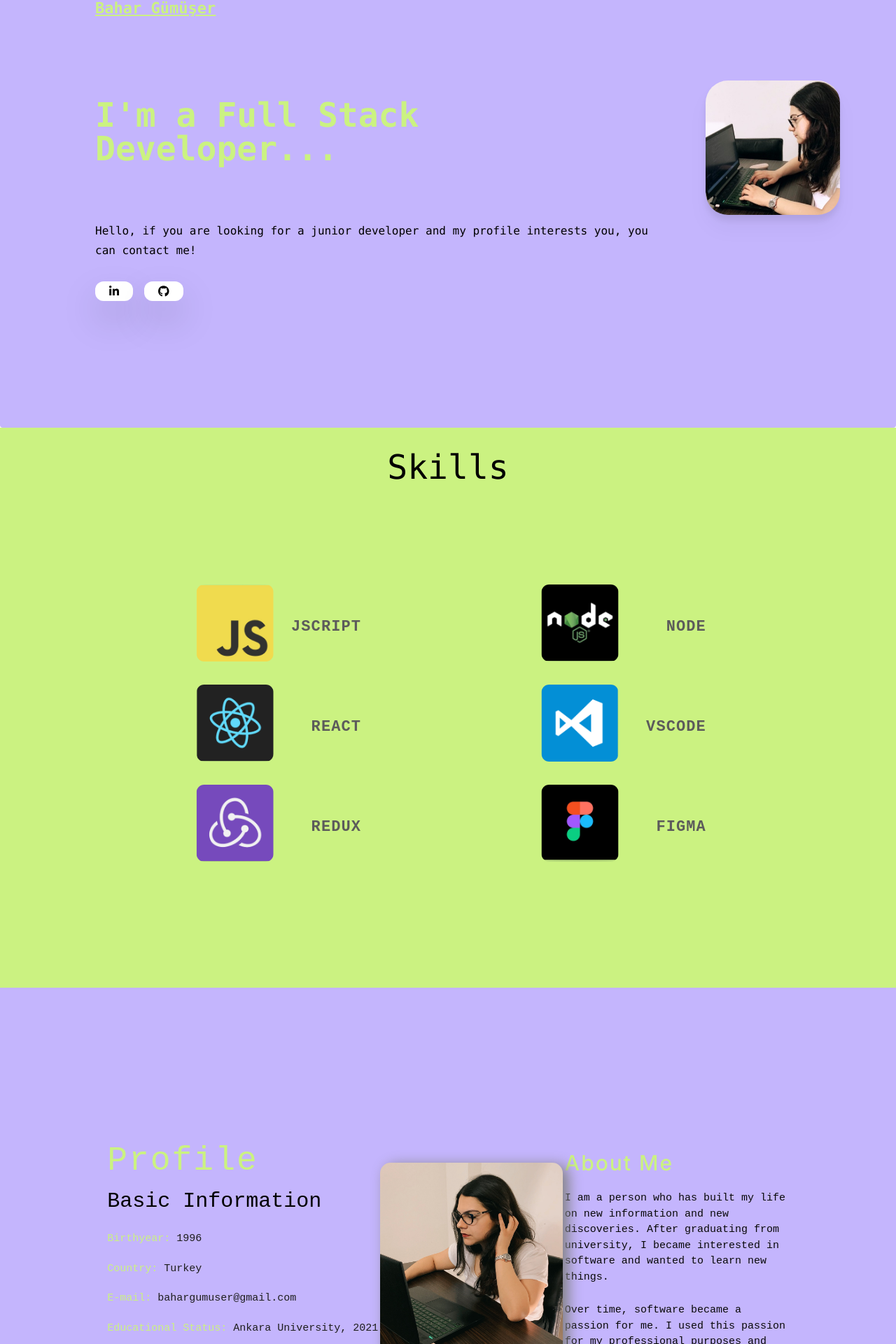
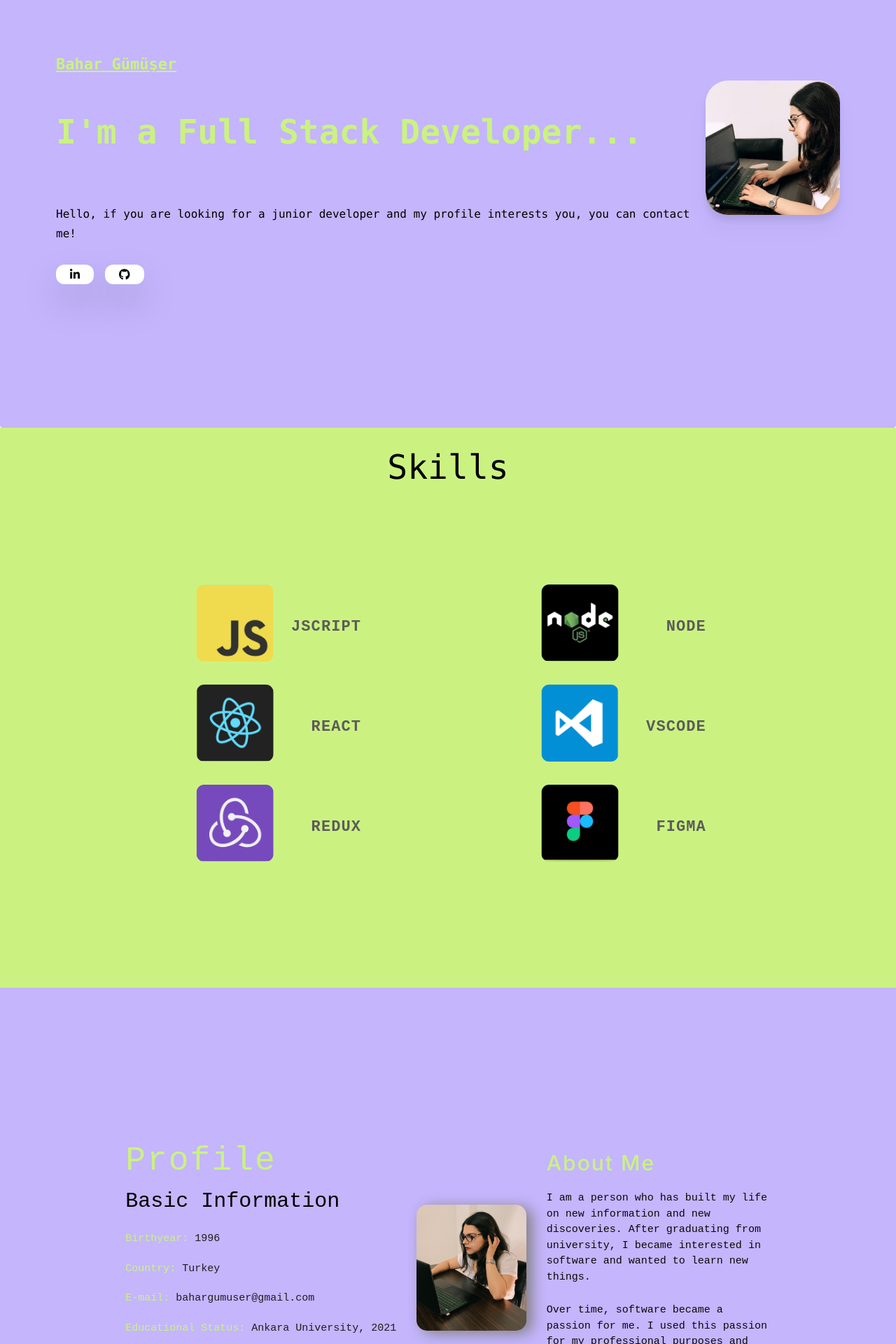
Before and after one commit to Workintech/FSWeb-Frontend-Challenge, a React (Create React App) app: page / in a window 1280 px wide. Shown: the part 189-2109 px from the top of the page at 70% size. Built offline with nearby package versions, Linux system fonts and the light colour scheme.

Commit message:
hala response

```diff
--- a/src/CSS/footer.css
+++ b/src/CSS/footer.css
@@ -2,7 +2,7 @@
   background-color: white;
   text-align: center;
   height: 15rem;
-  width: 45vw;
+  width: 55vw;
   margin: 10px;
   border-radius: 35px;
   margin-top: 15px;
@@ -11,11 +11,10 @@
 }
 
 .section-footer {
-  height: 100vh;
   display: flex;
   align-items: center;
   flex-direction: column;
-  width: 100vw;
+
   justify-content: unsafe center;
   background-color: #c4b5fd;
 }
@@ -39,17 +38,12 @@
   font-size: 20px;
 }
 .icons {
-  display: flex;
-  flex-direction: row;
   font-size: 28px;
-
-  padding: 13px;
-  gap: 24px;
-
   color: #c4b5fd;
-  text-align: center;
-
-  margin-top: -1.5%;
+  padding: 11px;
+}
+.icons a {
+  margin: 6px;
 }
 #sendMeMsc {
   margin-top: 10px;
--- a/src/CSS/profile.css
+++ b/src/CSS/profile.css
@@ -42,8 +42,9 @@
 }
 #profilePic {
   border-radius: 15px;
-  height: 300px;
+  height: 180px;
   filter: drop-shadow(8px 4px 10px gray);
+  aspect-ratio: auto;
 }
 .section-profile h3 {
   color: white;
@@ -82,6 +83,7 @@
   .section-profile {
     align-items: center;
     text-align: center;
+    background-color: auto;
     background-color: #c4b5fd;
   }
   #profilePic {
--- a/src/CSS/projects.css
+++ b/src/CSS/projects.css
@@ -111,7 +111,7 @@
     min-height: 230vh;
   }
   .section-profile-header {
-    align-items: center;
+    text-align: left;
   }
   .project-card-container {
     text-align: left;
@@ -136,6 +136,10 @@
     padding: 0px;
     align-items: center;
     justify-content: center;
+  }
+  .text-card {
+    padding-left: 0px;
+    padding: 1px;
   }
   .section-project {
     padding-right: 20px;
--- a/src/Components/Footer.js
+++ b/src/Components/Footer.js
@@ -20,6 +20,7 @@ const Footer = () => {
             >
               <i class="fa-brands fa-linkedin"></i>
             </a>
+
             <a href="https://github.com/bahargumuser" target="_blank">
               <i class="fa-brands fa-square-github"></i>
             </a>
--- a/src/Components/Header.js
+++ b/src/Components/Header.js
@@ -6,11 +6,11 @@ import Button from "../Utils/Button";
 const Header = () => {
   return (
     <section className="min-h-screen bg-violet-300 p-20 m-0 rounded items-center flex flex-3 lg:flex-row flex-col-reverse">
-      <div className=" flex flex-2 flex-col">
-        <header className="underline font-mono text-center lg:text-left text-[#cbf281] text-[22px] font-bold m-14">
+      <div className=" flex flex-2 flex-col justify-start">
+        <header className="underline font-mono text-center lg:text-left text-[#cbf281] text-[22px] font-bold py-14">
           Bahar Gümüşer
         </header>
-        <div className="m-14 ">
+        <div>
           <h1 className="font-mono text-center lg:text-left text-5xl text-[#cbf281] font-bold pb-10">
             I'm a Full Stack Developer...
           </h1>
@@ -22,7 +22,7 @@ const Header = () => {
           <Button />
         </div>
       </div>
-      <div className="flex-1 flex">
+      <div className="flex-1 flex justify-center">
         <img
           src={headerPic}
           className="max-w-[12rem] aspect-auto drop-shadow-xl rounded-[2rem]"
--- a/src/Components/Projects.js
+++ b/src/Components/Projects.js
@@ -4,7 +4,7 @@ import ProjectsArray from "../Utils/ProjectsArray";
 
 const Profile = () => {
   return (
-    <section className="section-project" id="projects">
+    <section className="section-project">
       <h1 className="section-profile-header"> Some Projects...</h1>
       <ProjectsArray />
     </section>
```
